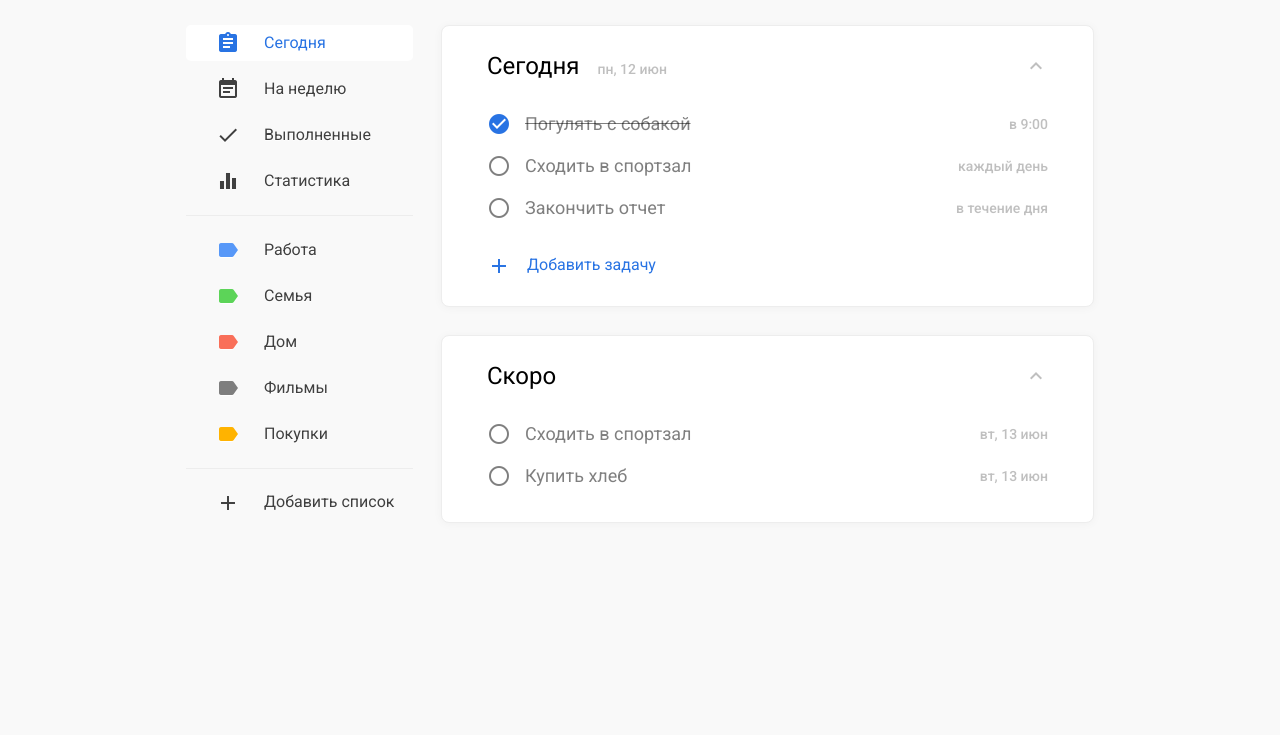
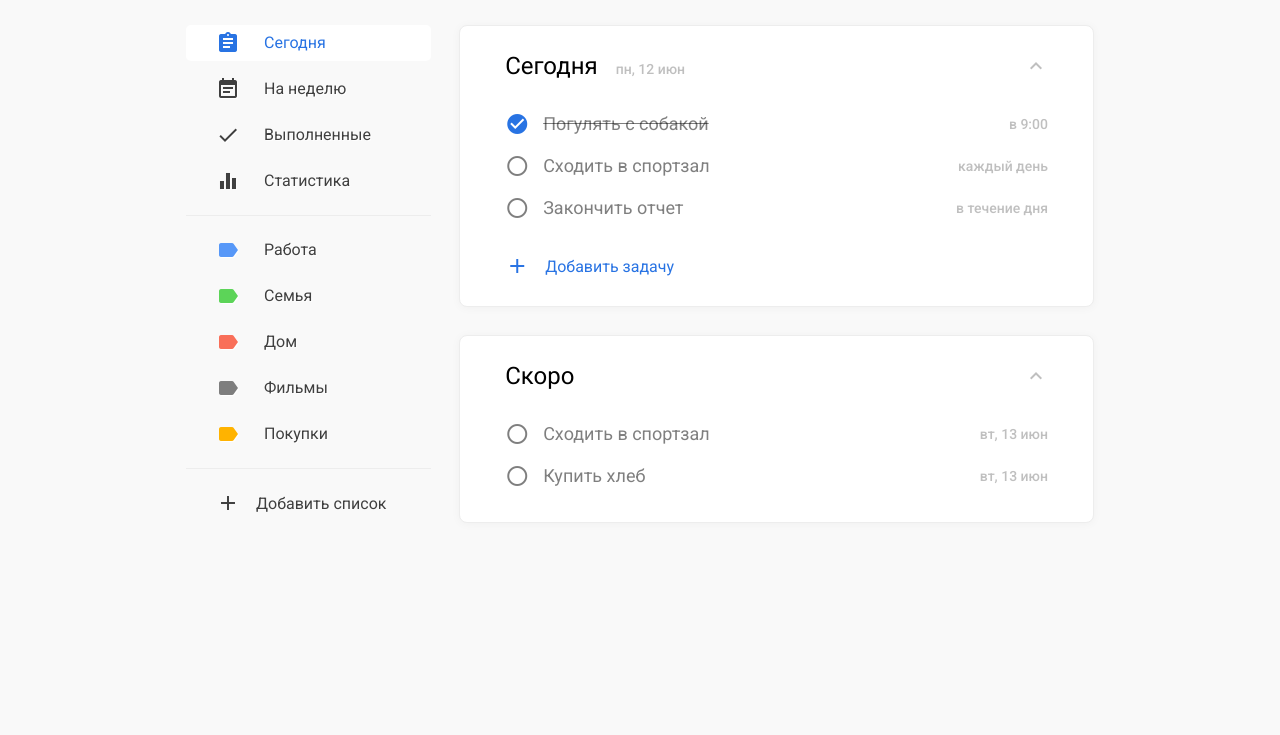
Before and after one commit to mrnexeon/Planner, a plain HTML site: page index.html in a window 1280 px wide. Shown: the part 65-800 px from the top of the page. Drawn offline with Linux system fonts and the light colour scheme.

Commit message:
some fix

```diff
--- a/index.html
+++ b/index.html
@@ -47,7 +47,7 @@
                     <li><a href="#"><i class="material-icons" style="color: #FFB300">label</i>Покупки</a></li>
                 </ol>
             </nav>
-            <button name="add-list"><i class="material-icons">add</i>Добавить список</button>
+            <button name="add-list"><i class="material-icons">add</i><span>Добавить список</span></button>
         </aside>
         <section class="right-col">
             <div class="card">
@@ -59,7 +59,7 @@
                     <li><i class="material-icons">radio_button_unchecked</i><span>Сходить в спортзал</span><time>каждый день</time></li>
                     <li><i class="material-icons">radio_button_unchecked</i><span>Закончить отчет</span><time>в течение дня</time></li>
                 </ul>
-                <button name="add-task"><i class="material-icons">add</i>Добавить задачу</button>
+                <button name="add-task"><i class="material-icons">add</i><span>Добавить задачу</span></button>
             </div>
             <div class="card">
                 <h2>Скоро</h2>
--- a/style.css
+++ b/style.css
@@ -10,17 +10,19 @@ body {
 }
 
 .wrap {
+    box-sizing: content-box;
     margin: 0 auto;
     max-width: 908px;
+    padding: 0 28px;
 }
 
 .left-col {
-    width: 25%;
+    width: 27%;
     float: left;
 }
 
 .right-col {
-    width: 75%;
+    width: 73%;
     float: left;
     padding-left: 28px;
 }
@@ -146,7 +148,7 @@ nav ol li a {
     align-items: center;
     height: 36px;
     color: rgba(0, 0, 0, .75);
-    text-shadow: 0 1px 1px white;
+    text-shadow: 1px 1px 1px white;
 }
 
 nav ol li a i {
@@ -162,6 +164,8 @@ nav ol li a i {
 }
 
 button[name="add-list"] {
+    display: flex;
+    align-items: center;
     color: rgba(0, 0, 0, .75);
     white-space: nowrap;
     font-size: 16px;
@@ -170,12 +174,14 @@ button[name="add-list"] {
 }
 
 button[name="add-list"] i {
-    margin-right: 24px;
-    vertical-align: middle;
+    margin-right: 16px;
+}
+
+button[name="add-list"]:hover span {
+    text-decoration: underline;
 }
 
 button[name="add-list"]:hover {
-    text-decoration: underline;
     color: black;
     cursor: pointer;
 }
@@ -201,7 +207,6 @@ h2 {
 }
 
 time {
-    display: inline;
     font-size: 14px;
     font-weight: 500;
     text-align: right;
@@ -255,18 +260,22 @@ ul li:last-child {
 }
 
 button[name="add-task"] {
+    display: flex;
+    align-items: center;
     margin-top: 28px;
     white-space: nowrap;
     color: #2873E3;
     font-size: 16px;
 }
 
+button[name="add-task"]:hover span {
+    text-decoration: underline;
+}
+
 button[name="add-task"]:hover {
-    text-decoration: underline;
     cursor: pointer;
 }
 
 button[name="add-task"] i {
     margin-right: 16px;
-    vertical-align: middle;
 }
```
